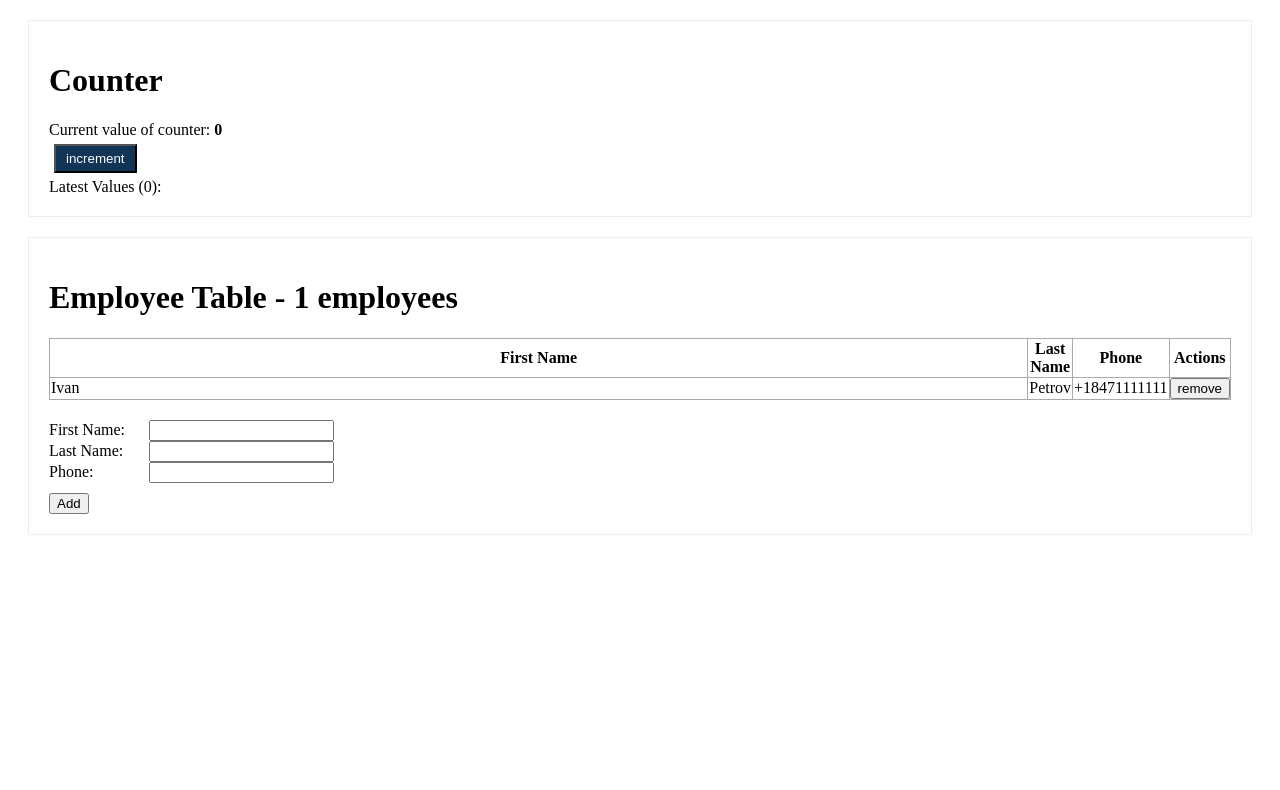
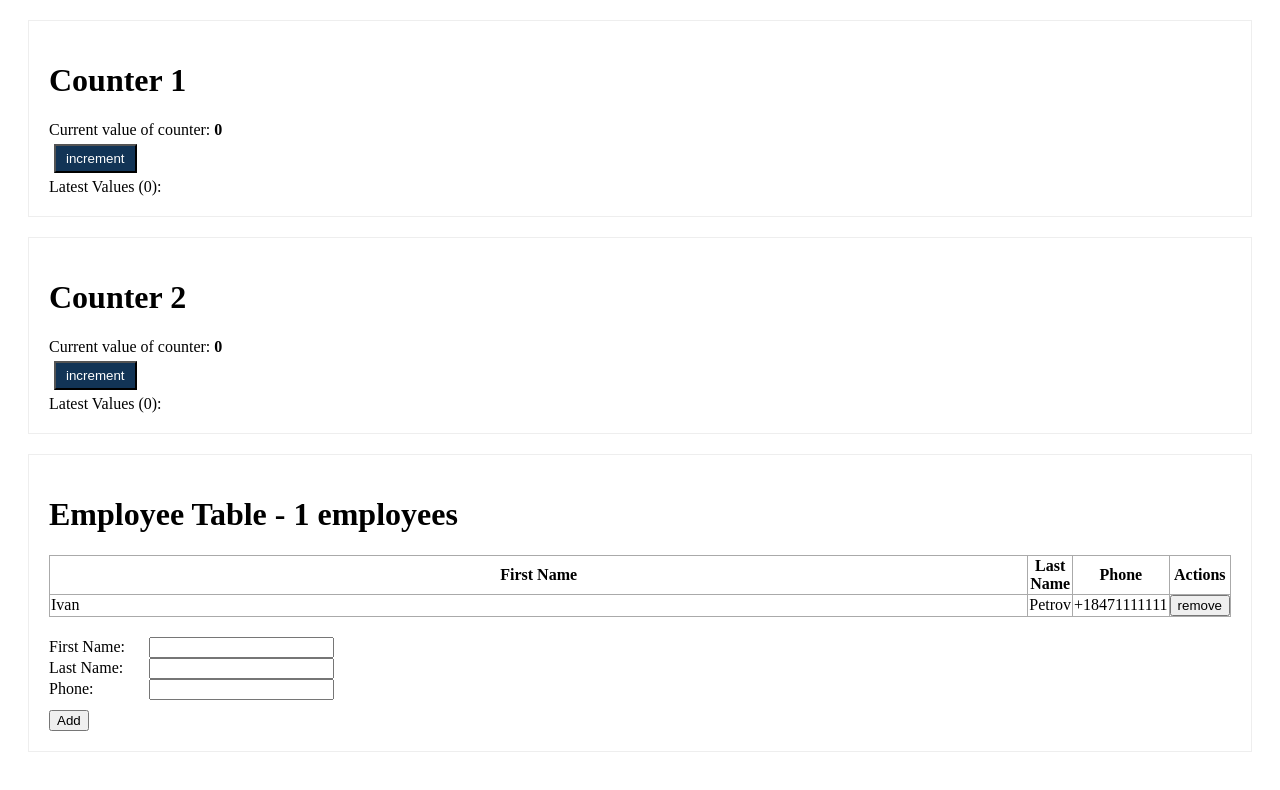
Before and after one commit to r47717/TrickJS, a website: page index.html in a window 1280 px wide. Drawn offline with Linux system fonts and the light colour scheme.

Commit message:
instance func and props

```diff
--- a/examples/counter.js
+++ b/examples/counter.js
@@ -1,4 +1,4 @@
-component(document.getElementById("counter"), () => {
+const counter = component((props) => {
   let counter = 0;
   const latestValues = [];
   const maxLatestValues = 5;
@@ -11,7 +11,7 @@ component(document.getElementById("counter"), () => {
   }
 
   return () => [
-    { h1: "Counter" },
+    { h1: (props && props.title) || "Counter" },
     { span: "Current value of counter: " },
     { span: { strong: `${counter}` } },
     {
@@ -40,3 +40,6 @@ component(document.getElementById("counter"), () => {
     { div: latestValues.map((value) => ({ "span.latest": `${value}` })) },
   ];
 });
+
+counter(document.getElementById("counter"), { title: "Counter 1" });
+counter(document.getElementById("counter2"), { title: "Counter 2" });
--- a/examples/table.js
+++ b/examples/table.js
@@ -1,4 +1,4 @@
-component(document.getElementById("table"), () => {
+const table = component((props) => {
   const header = ["First Name", "Last Name", "Phone", "Actions"];
   const body = [["Ivan", "Petrov", "+18471111111"]];
 
@@ -100,3 +100,5 @@ component(document.getElementById("table"), () => {
     },
   ];
 });
+
+table(document.getElementById("table"));
--- a/index.html
+++ b/index.html
@@ -9,6 +9,7 @@
 </head>
 <body>
     <div class="example" id="counter"></div>
+    <div class="example" id="counter2"></div>
     <div class="example" id="table"></div>
 
     <script src="lib/component.js"></script>
--- a/lib/component.js
+++ b/lib/component.js
@@ -1,5 +1,5 @@
-function component(mount, factory) {
-  const update = factory();
+function _component(mount, factory, props) {
+  const update = factory(props);
 
   function dom(mnt, tree) {
     if (Array.isArray(tree)) {
@@ -50,3 +50,9 @@ function component(mount, factory) {
 
   render();
 }
+
+function component(factory) {
+  return function (mount, props) {
+    _component(mount, factory, props);
+  };
+}
```
